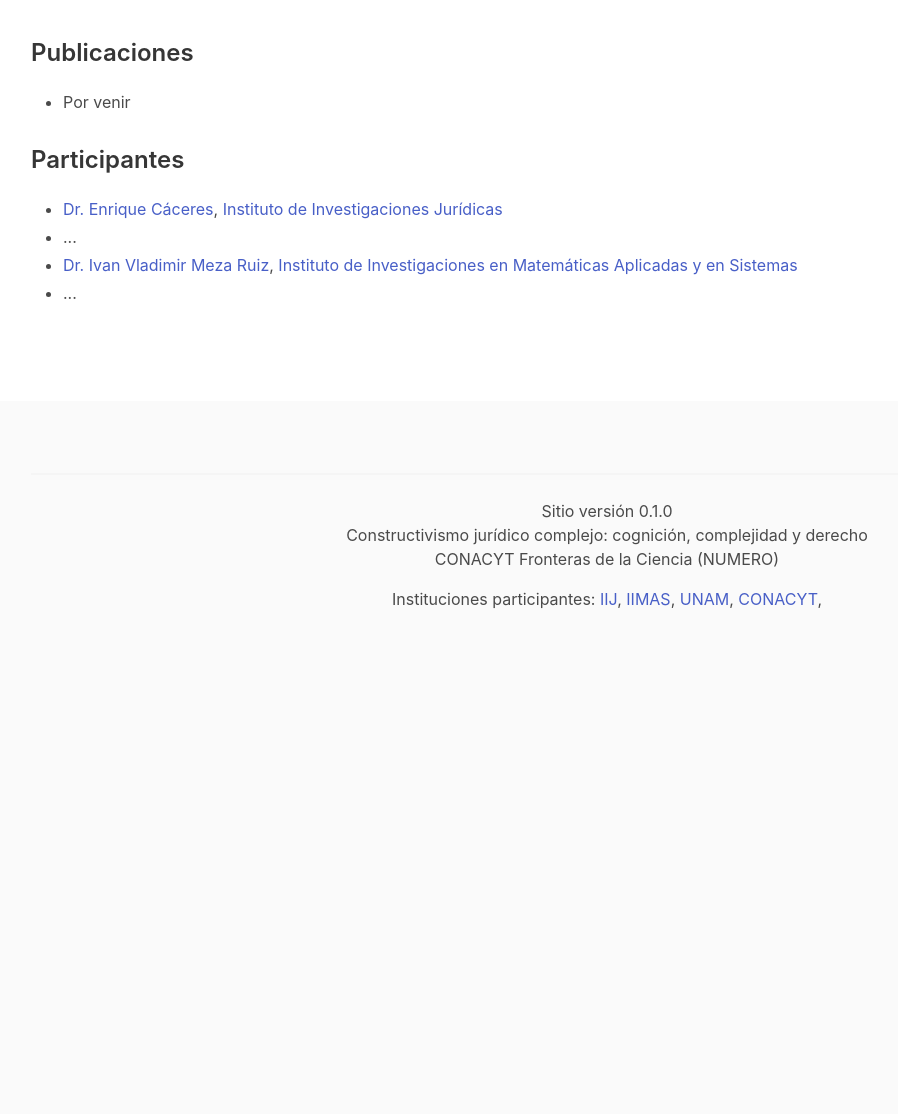
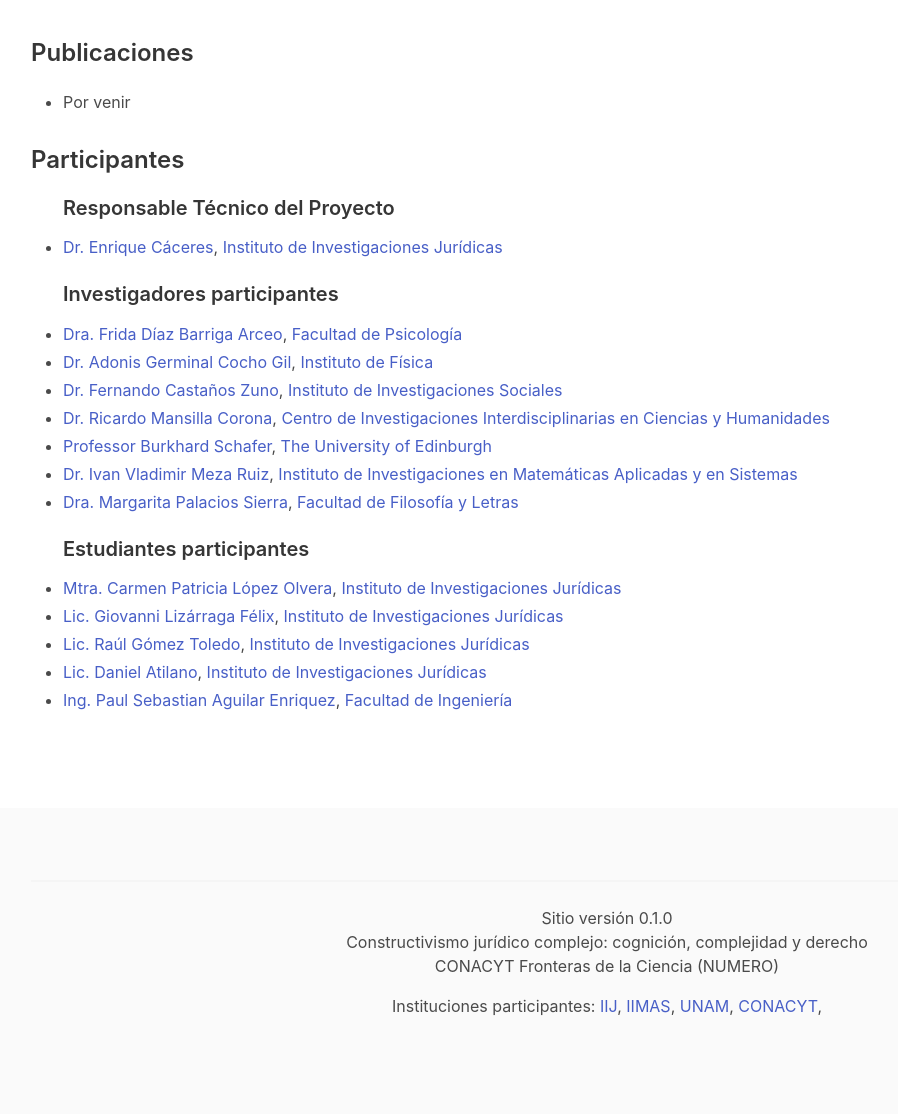
Before and after one commit to ivanvladimir/conectividad_old, a Flask app: page /conectividad/about/ in a window 1280 px wide. Shown: the part 281-1395 px from the top of the page, without its empty margins (33-931 px from the left). Before the commit the page ends 890 px from the top, so only its background shows below. Run offline with Flask 2, Linux system fonts and the light colour scheme; parts of the project's set-up code (start-up, migrations or seed data) failed here and were passed over; some libraries are stand-ins or nearby versions.

Commit message:
Se añadieron los participantes del proyecto

```diff
--- a/webapp/project/client/templates/main/about.html
+++ b/webapp/project/client/templates/main/about.html
@@ -14,10 +14,22 @@
 <p>
 <h3 class="title">Participantes</h3>
 <ul>
-	<li><a href="">Dr. Enrique Cáceres</a>, <a href="http://www.jurídicas.unam.mx">Instituto de Investigaciones Jurídicas</a></li>
-	<li>...</li>
+	<h4>Responsable Técnico del Proyecto</h4>
+	<li><a href="https://www.juridicas.unam.mx/investigador/perfil/caceres">Dr. Enrique Cáceres</a>, <a href="http://www.jurídicas.unam.mx">Instituto de Investigaciones Jurídicas</a></li>
+	</br><h4>Investigadores participantes</h4>
+	<li><a href="#">Dra. Frida Díaz Barriga Arceo</a>, <a href="http://www.psicologia.unam.mx/">Facultad de Psicología</a></li>
+	<li><a href="https://salva.fisica.unam.mx/web_site/home_pages/105?locale=en">Dr. Adonis Germinal Cocho Gil</a>, <a href="http://scifunam.fisica.unam.mx/index.php">Instituto de Física</a></li>
+	<li><a href="http://www.iis.unam.mx/indexcontent.php?_module=41">Dr. Fernando Castaños Zuno</a>, <a href="http://www.iis.unam.mx/">Instituto de Investigaciones Sociales</a></li>
+	<li><a href="#">Dr. Ricardo Mansilla Corona</a>, <a href="http://www.ceiich.unam.mx/0/index.php">Centro de Investigaciones Interdisciplinarias en Ciencias y Humanidades</a></li>
+	<li><a href="#">Professor Burkhard Schafer</a>, <a href="http://www.ed.ac.uk">The University of Edinburgh</a></li>
 	<li><a href="http://turing.iimas.unam.mx/~ivanvladimir">Dr. Ivan Vladimir Meza Ruiz</a>, <a href="http://www.iimas.unam.mx">Instituto de Investigaciones en Matemáticas Aplicadas y en Sistemas</a></li>
-	<li>...</li>
+	<li><a href="#">Dra. Margarita Palacios Sierra</a>, <a href="http://www.filos.unam.mx/">Facultad de Filosofía y Letras</a></li>
+	</br><h4>Estudiantes participantes</h4>
+	<li><a href="#">Mtra. Carmen Patricia López Olvera</a>, <a href="http://www.jurídicas.unam.mx">Instituto de Investigaciones Jurídicas</a></li>
+	<li><a href="#">Lic. Giovanni Lizárraga Félix</a>, <a href="http://www.jurídicas.unam.mx">Instituto de Investigaciones Jurídicas</a></li>
+	<li><a href="#">Lic. Raúl Gómez Toledo</a>, <a href="http://www.jurídicas.unam.mx">Instituto de Investigaciones Jurídicas</a></li>
+	<li><a href="#">Lic. Daniel Atilano</a>, <a href="http://www.jurídicas.unam.mx">Instituto de Investigaciones Jurídicas</a></li>
+	<li><a href="https://lidsol.net/">Ing. Paul Sebastian Aguilar Enriquez</a>, <a href="http://www.ingenieria.unam.mx/">Facultad de Ingeniería</a></li>
 </ul>
 
 </p>
```
